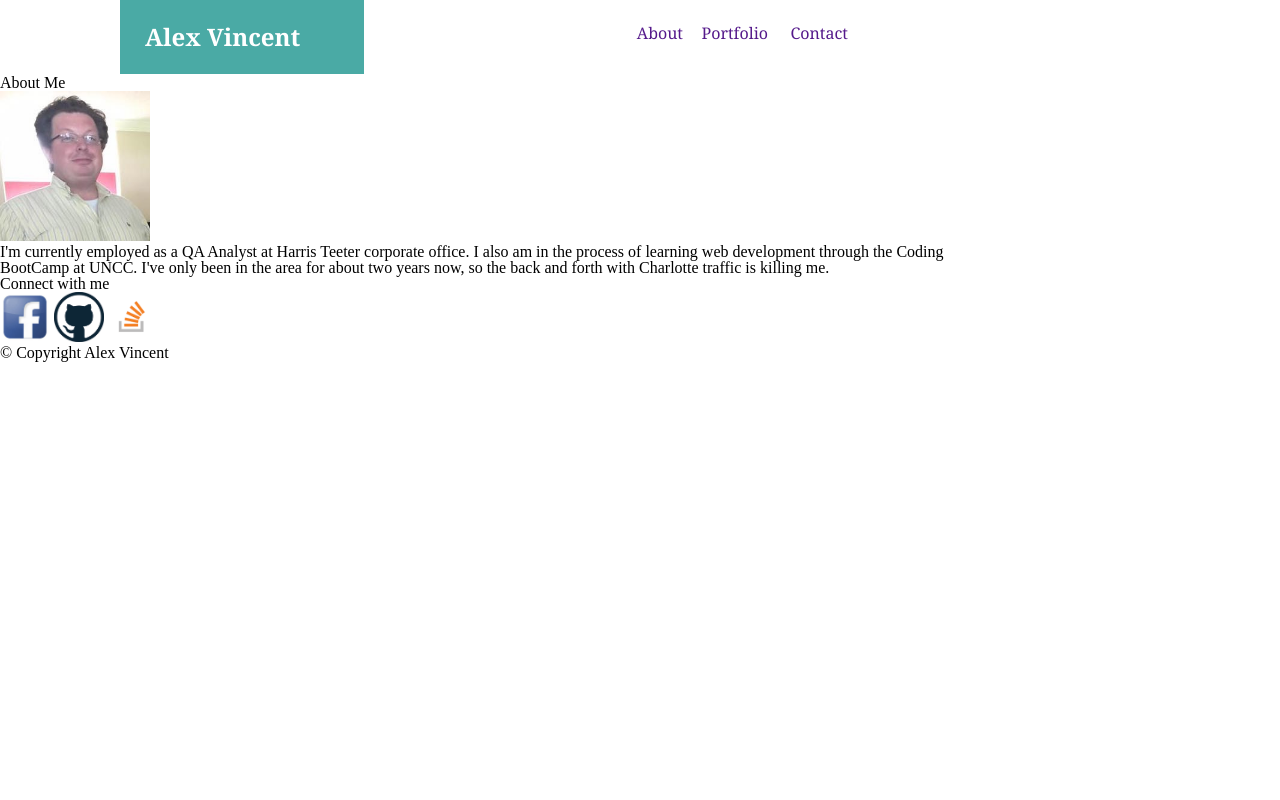
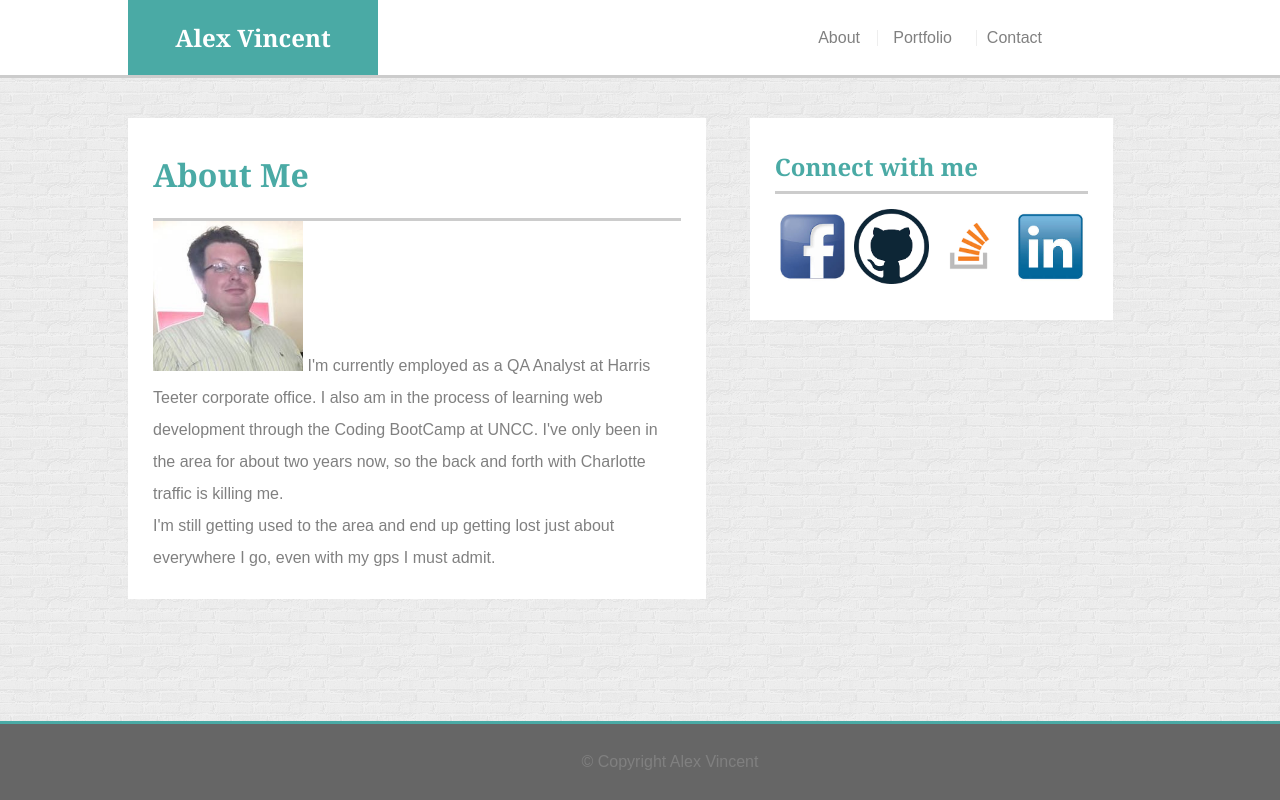
Before and after one commit to AlexV9582/basicPortfolio, a plain HTML site: page index.html in a window 1280 px wide. Drawn offline with Linux system fonts and the light colour scheme.

Commit message:
Update to aside and footer

```diff
--- a/assets/css/reset.css
+++ b/assets/css/reset.css
@@ -18,7 +18,6 @@ menu, nav, output, ruby, section, summary,
 time, mark, audio, video {
 	margin: 0;
 	padding: 0;
-	border: 0;
 	font-size: 100%;
 	font: inherit;
 	vertical-align: baseline;
--- a/assets/css/style.css
+++ b/assets/css/style.css
@@ -3,19 +3,36 @@ a {
 }
 
 body {
-	width: 968px;
+	height: 100%;
+	width: auto;
+	background-image: url(../../assets/images/brickwall.png);
+	font-family: 'Arial', 'Helvetica Neue', Helvetica, sans-serif;
+	color: grey;
+}
+
+#wrapper {
+	max-width: 960px;
+	margin-left: 10%;
 }
 
 h1 {
 	position: relative;
 	height: 75px;
+	width: auto;
+	border-bottom: solid;
+	border-color: #cccccc;
+	width: auto;
+	background-color: #ffffff;
+
 }
 
 #myName {
 	position: absolute;
-	left: 120px;
-	width: 20%;
-	padding: 25px;
+	left: 10%;
+	width: 250px;
+	height: 75px;
+	line-height: 75px;
+	text-align: center;
 	font-family: 'Georgia', Times, Times New Roman, serif;
 	font-weight: bold;
 	font-size: 150%;
@@ -27,21 +44,99 @@ h1 {
 	float: right;
 	position: relative;
 	width: 50%;
-	padding: 25px;
-	font-family: 'Georgia', Times, Times New Roman, serif;
+	padding: 30px;
+	font-family: 'Arial', 'Helvetica Neue', Helvetica, sans-serif;
 }
 
 #About {
 	position: absolute;
-	right: 285px;
+	right: 420px;
+	color: grey;
 }
 
 #Portfolio {
 	position: absolute;
-	right: 200px;
+	right: 328px;
+	border-left: solid;
+	border-width: 1px;
+	border-color: #eee;
+	padding-left: 15px;
+	color: grey;
 }
 
 #Contact {
 	position: absolute;
-	right: 120px;
+	right: 238px;
+	border-left: solid;
+	border-width: 1px;
+	border-color: #eee;
+	padding-left: 10px;
+	color: grey;
 }
+
+section {
+	float: left;
+	position: relative;
+	width: 55%;
+	margin-top: 40px;
+	padding: 25px;
+	line-height: 2;
+	background-color: #ffffff;
+	text-align: left;
+}
+
+.Profilepic {
+	position: fixed;
+	top: 0;
+}
+
+.text {
+	position: fixed;
+	top: 0;
+	margin: 0 auto;
+	padding: 0;
+}
+
+h2 {
+	height: 75px;
+	width: 80%;
+	border-bottom: solid;
+	border-color: #cccccc;
+	width: auto;
+	background-color: #ffffff;
+	font-size: 200%;
+	color: #4aaaa5;
+	font-weight: bold;
+	font-family: 'Georgia', Times, Times New Roman, serif;
+}
+
+aside {
+	float: right;
+	padding: 25px;
+	margin-top: 40px;
+	margin-right: -25px;
+	line-height: 2;
+	background-color: #ffffff;
+}
+
+h3 {
+	width: 100%;
+	border-bottom: solid;
+	border-color: #cccccc;
+	margin-bottom: 15px;
+	font-size: 150%;
+	font-weight: 600;
+	color: #4aaaa5;
+	font-family: 'Georgia', Times, Times New Roman, serif;
+}
+
+footer {
+	position: fixed;
+	bottom: 0;
+	width: 100%;
+	background-color: #666666;
+	text-align: center;
+	padding: 30px;
+	border-top: solid;
+	border-color: #4aaaa5;
+}
--- a/index.html
+++ b/index.html
@@ -2,8 +2,8 @@
 <html>
 <head>
 	<title>basicPortfolio</title>
+	<link rel="stylesheet" type="text/css" href="assets/css/reset.css">
 	<link rel="stylesheet" type="text/css" href="assets/css/style.css">
-	<link rel="stylesheet" type="text/css" href="assets/css/reset.css">
 </head>
 <body>
 	<h1>
@@ -14,19 +14,29 @@
 			<a  id="Contact" href="">Contact</a>
 		</div>
 	</h1>
+	<div id="wrapper">
 		<section>
 			<h2>About Me</h2>
-		<img src="assets/images/Profilepic.jpg" width="150" height="150">
-		<p>
+			<div>
+
+				<img id="Profilepic" src="assets/images/Profilepic.jpg" width="150" height="150">
+
+				<span id="text">
+
 					I'm currently employed as a QA Analyst at Harris Teeter corporate office.  I also am in the process of learning web development through the Coding BootCamp at UNCC.  I've only been in the area for about two years now, so the back and forth with Charlotte traffic is killing me.
-		</p>
+					<br>
+					I'm still getting used to the area and end up getting lost just about everywhere I go, even with my gps I must admit.
+				</span>
+			</div>
 		</section>
-	<section>
+		<aside>
 			<h3>Connect with me</h3>
-		<img src="assets/images/facebookicon.jpeg" width="50" height="50">
-		<img src="assets/images/GithubIcon.png" width="50" height="50">
-		<img src="assets/images/Stackoverflowicon.png" width="50" height="50">
-	</section>
+			<img src="assets/images/facebookicon.jpeg" width="75" height="75">
+			<img src="assets/images/GithubIcon.png" width="75" height="75">
+			<img src="assets/images/Stackoverflowicon.png" width="75" height="75">
+			<img src="assets/images/LinkedInIcon.jpeg" width="75" height="75">
+		</aside>
+	</div>
 <footer>© Copyright Alex Vincent</footer>
 </body>
 </html>
```
Also changed, not shown: assets/images/brickwall.png (added). Lines whose indentation alone changed are shown as unchanged.
